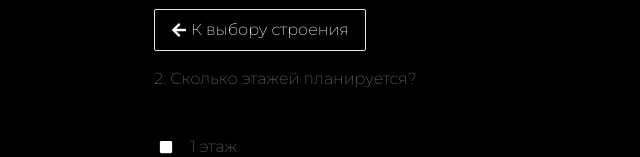
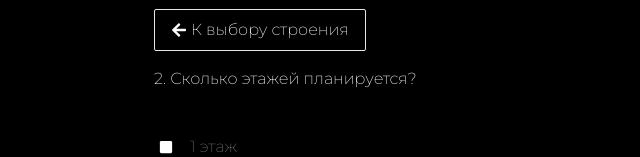
Before and after one commit to Sink1234/quiz, a Next.js app: page /quiz in a window 1280 px wide. Both pictures are taken after a click on the item "Дом из газобетона". Shown: the part 139-296 px from the top of the page, without its empty margins (186-826 px from the left). Built offline with nearby package versions, Linux system fonts and the light colour scheme.

Commit message:
Update index.js

```diff
--- a/components/Question/index.js
+++ b/components/Question/index.js
@@ -88,7 +88,7 @@
         </span>
         <span>К выбору строения</span>
       </button>
-      <h1 className="text-md mt-2 text-[#6D6D6D] mb-10">{`${
+      <h1 className="text-md mt-2 text-[#ffffff] mb-10">{`${
         state.currentQuestion + 2
       }. ${question.question}`}</h1>
       <Answers
```
